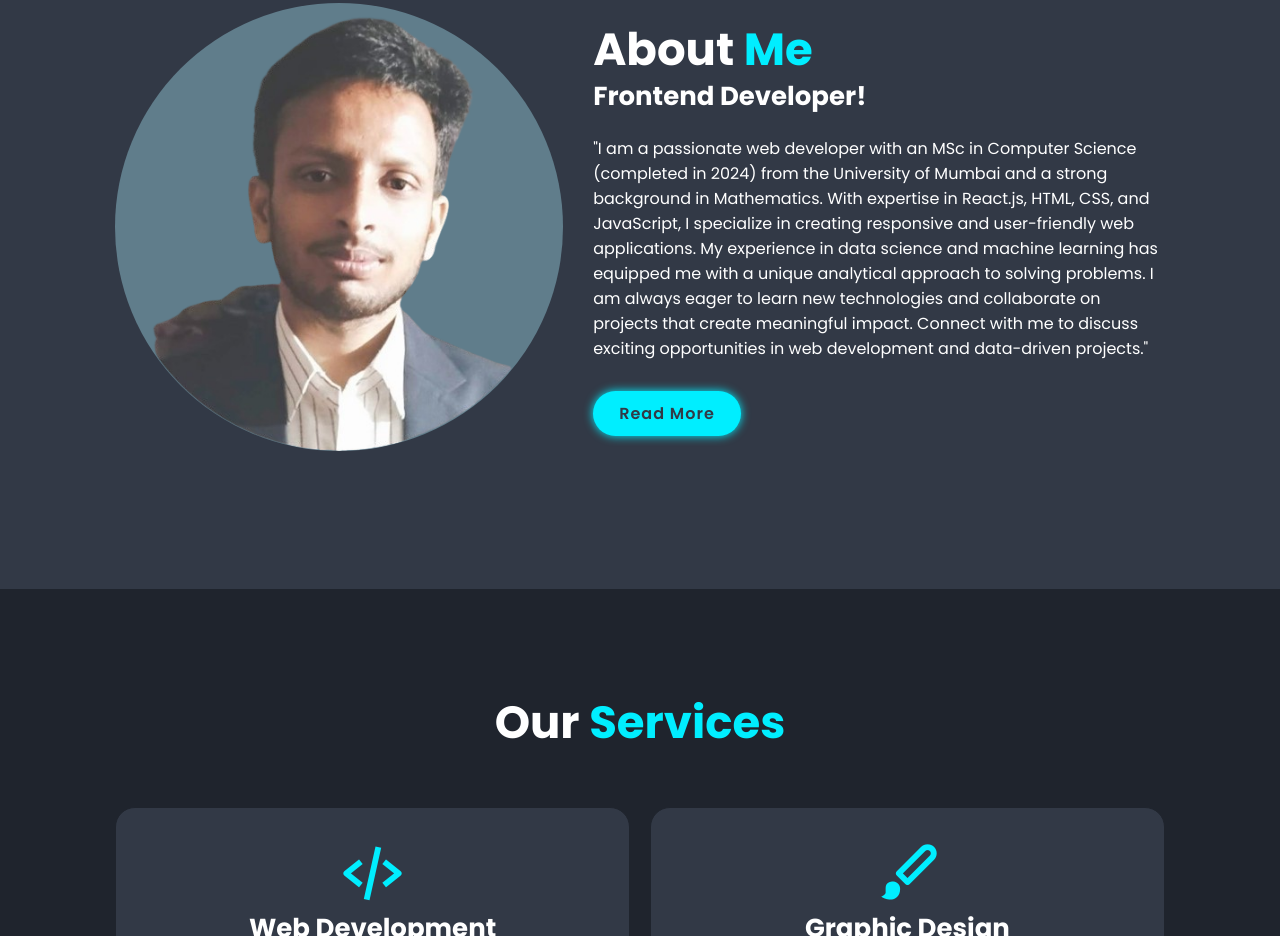
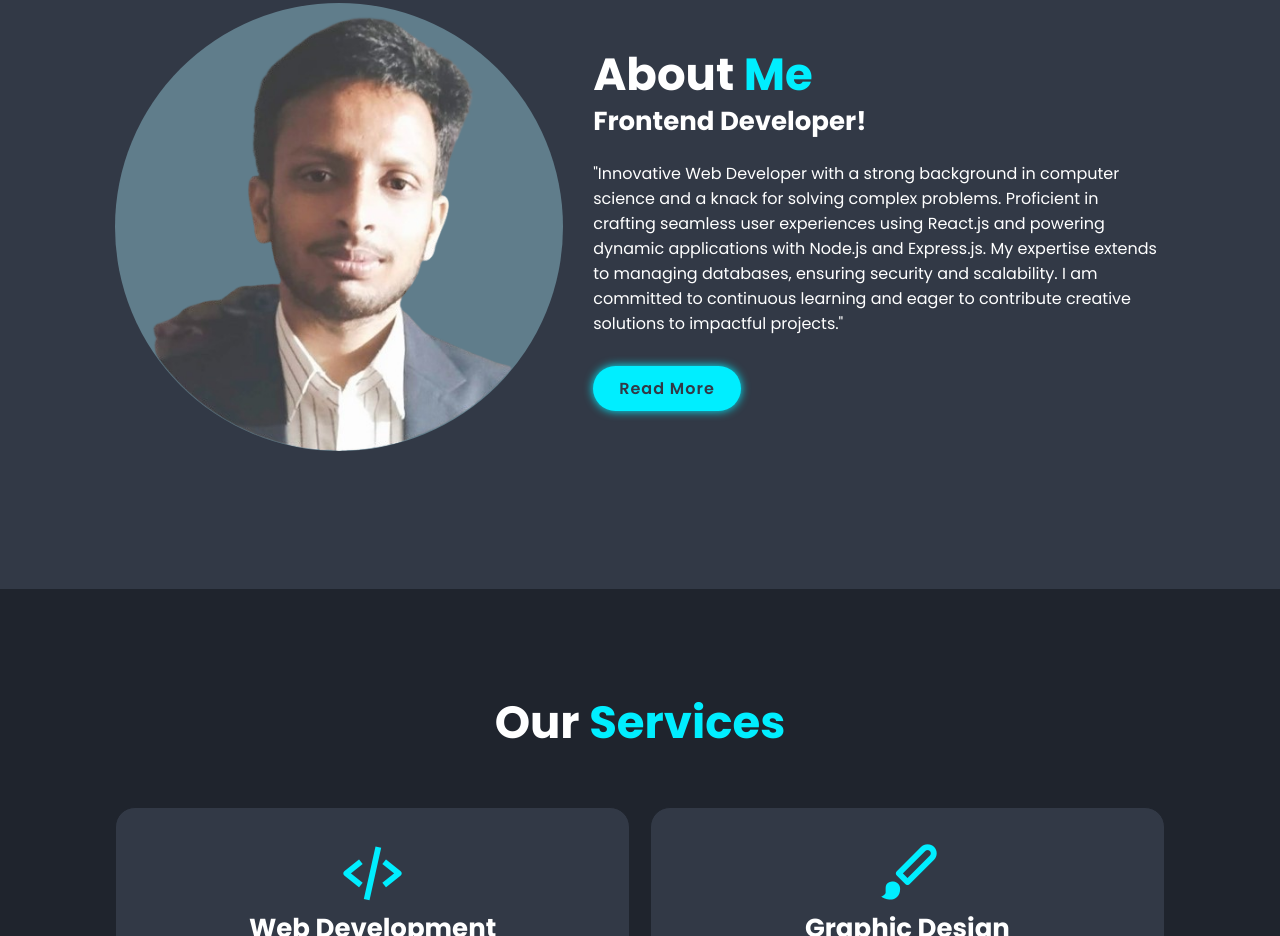
Before and after one commit to 73vishal/portfolio, a plain HTML site: page index.html in a window 1280 px wide. Shown: the part 1011-1947 px from the top of the page. Drawn offline with nearby package versions, Linux system fonts and the light colour scheme.

Commit message:
add profile summary

```diff
--- a/index.html
+++ b/index.html
@@ -54,7 +54,7 @@
         <div class="about-content">
             <h2 class="heading"> About <span> Me </span></h2>
             <h3> Frontend Developer!</h3>
-            <p> "I am a passionate web developer with an MSc in Computer Science  (completed in 2024) from the University of Mumbai and a strong background in Mathematics. With expertise in React.js, HTML, CSS, and JavaScript, I specialize in creating responsive and user-friendly web applications. My experience in data science and machine learning has equipped me with a unique analytical approach to solving problems. I am always eager to learn new technologies and collaborate on projects that create meaningful impact. Connect with me to discuss exciting opportunities in web development and data-driven projects." </p>
+            <p> "Innovative Web Developer with a strong background in computer science and a knack for solving complex problems. Proficient in crafting seamless user experiences using React.js and powering dynamic applications with Node.js and Express.js. My expertise extends to managing databases, ensuring security and scalability. I am committed to continuous learning and eager to contribute creative solutions to impactful projects." </p>
             <a href="#" class="btn"> Read More </a>
         </div>
     </section>
```
